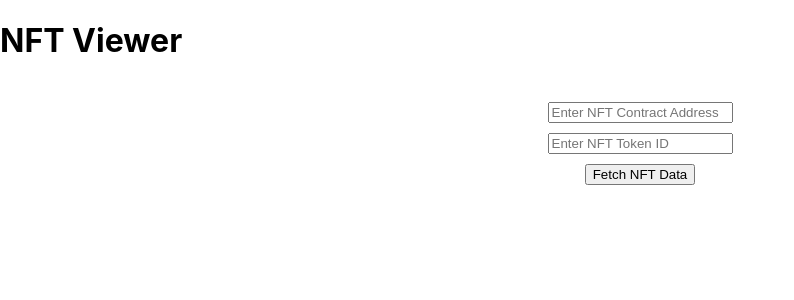
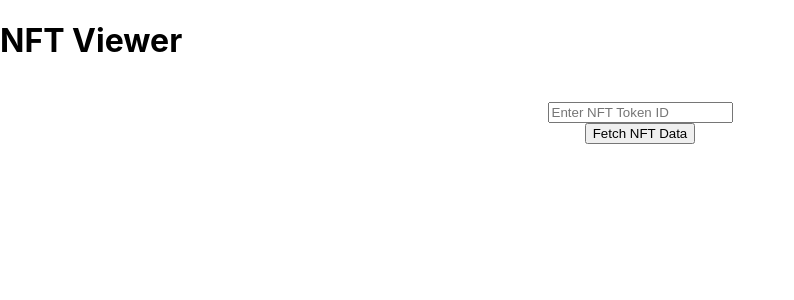
Before and after one commit to SolarpunkForest/NFTviewerapp, a React (Create React App) app: page / in a window 1280 px wide. Shown: the top 300 px of the page, without its empty margins (0-794 px from the left). Built offline with nearby package versions, Linux system fonts and the light colour scheme.

Commit message:
Small Update

```diff
--- a/src/NFTViewer.js
+++ b/src/NFTViewer.js
@@ -1,6 +1,8 @@
 import React, { useState } from 'react';
 import {
+    NFT_CONTRACT_ADDRESS,
     CO2_TOKEN_ADDRESS,
+    NFT_ABI,
     CO2_TOKEN_ABI,
     ALCHEMY_URL
 } from './config';
@@ -10,13 +12,11 @@ import Web3 from 'web3';
 const NFTViewer = () => {
     const [nftData, setNftData] = useState(null);
     const [totalSupply, setTotalSupply] = useState('');
-    const [tokenID, setTokenID] = useState('');
-    const [contractAddress, setContractAddress] = useState('');
+    const [inputValue, setInputValue] = useState('');
 
-    const fetchNFTData = async (contractAddress, tokenId) => {
+    const fetchNFTData = async (tokenId) => {
         const web3 = new Web3(ALCHEMY_URL);
-        const nftAbi = await fetch(`/path-to-your-abi/${contractAddress}.json`).then(res => res.json());
-        const nftContract = new web3.eth.Contract(nftAbi, contractAddress);
+        const nftContract = new web3.eth.Contract(NFT_ABI, NFT_CONTRACT_ADDRESS);
         const co2TokenContract = new web3.eth.Contract(CO2_TOKEN_ABI, CO2_TOKEN_ADDRESS);
 
         try {
@@ -45,35 +45,23 @@ const NFTViewer = () => {
         }
     };
 
-    const handleTokenIDChange = (e) => {
-        setTokenID(e.target.value);
-    };
-
-    const handleContractAddressChange = (e) => {
-        setContractAddress(e.target.value);
+    const handleInputChange = (e) => {
+        setInputValue(e.target.value);
     };
 
     const handleSubmit = () => {
-        fetchNFTData(contractAddress, tokenID);
+        fetchNFTData(inputValue);
     };
 
     return (
         <div className={styles.container}>
             <input
                 type="text"
-                value={contractAddress}
-                onChange={handleContractAddressChange}
-                placeholder="Enter NFT Contract Address"
-                className={styles.input}
+                value={inputValue}
+                onChange={handleInputChange}
+                placeholder="Enter NFT Token ID"
             />
-            <input
-                type="text"
-                value={tokenID}
-                onChange={handleTokenIDChange}
-                placeholder="Enter NFT Token ID"
-                className={styles.input}
-            />
-            <button onClick={handleSubmit} className={styles.button}>Fetch NFT Data</button>
+            <button onClick={handleSubmit}>Fetch NFT Data</button>
             {nftData && (
                 <div className={styles.nftCard}>
                     <h2 className={styles.nftTitle}>{nftData.name}</h2>
```
